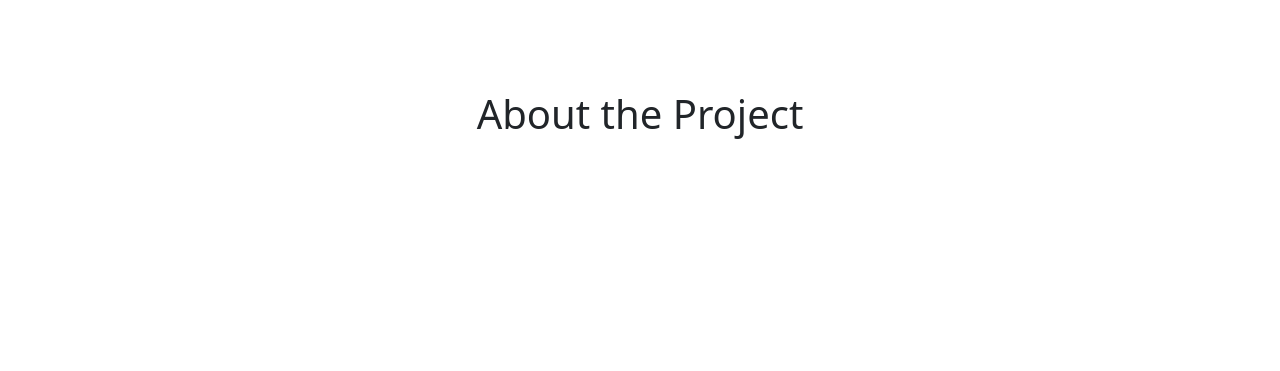
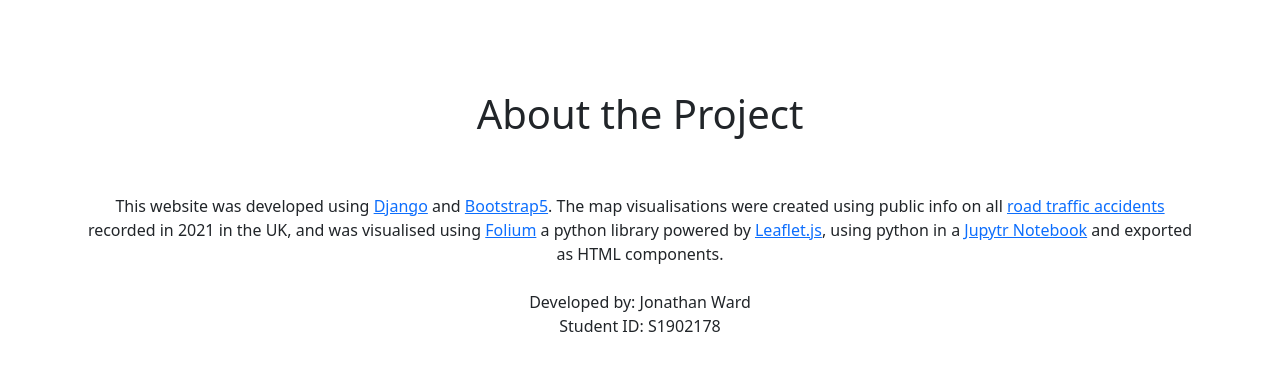
Before and after one commit to jonyward/honours, a Django app: page /about in a window 1280 px wide. Shown: the part 136-507 px from the top of the page. Run offline with Django 4.2, Linux system fonts and the light colour scheme; some libraries are stand-ins or nearby versions.

Commit message:
About page populated, with short descritiption of what was used for development, as well as links to documentation for development tools

```diff
--- a/crash_vis/templates/about.html
+++ b/crash_vis/templates/about.html
@@ -7,9 +7,13 @@
 {% block content %}
     <br><br><br><br><br><br><br>
     <h1 class="text-center">About the Project</h1><br><br>
-    <div class="container-md">
+    <div class="container-sm">
         <p class="text-center">
-
-        </p><br>
+            This website was developed using <a href="https://docs.djangoproject.com/en/4.2/"">Django</a> and <a href="https://getbootstrap.com/">Bootstrap5</a>.
+            The map visualisations were created using public info on all <a href="https://www.data.gov.uk/dataset/cb7ae6f0-4be6-4935-9277-47e5ce24a11f/road-safety-data">road traffic accidents</a> recorded in 2021 in the UK, and was visualised
+            using <a href="https://pypi.org/project/folium/">Folium</a> a python library powered by <a href="https://leafletjs.com/">Leaflet.js</a>, using python in a <a href="https://docs.jupyter.org/en/latest/">Jupytr Notebook</a> and exported as HTML components.<br>
+            <br>Developed by: Jonathan Ward<br>
+            Student ID: S1902178
+        </p>
     </div>
 {% endblock %}
```
